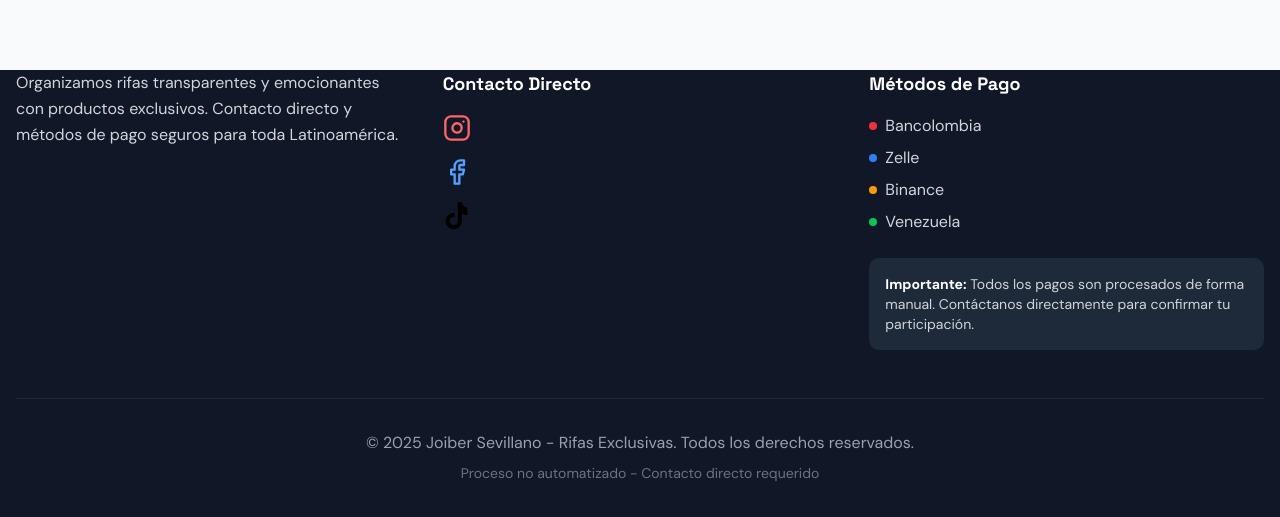
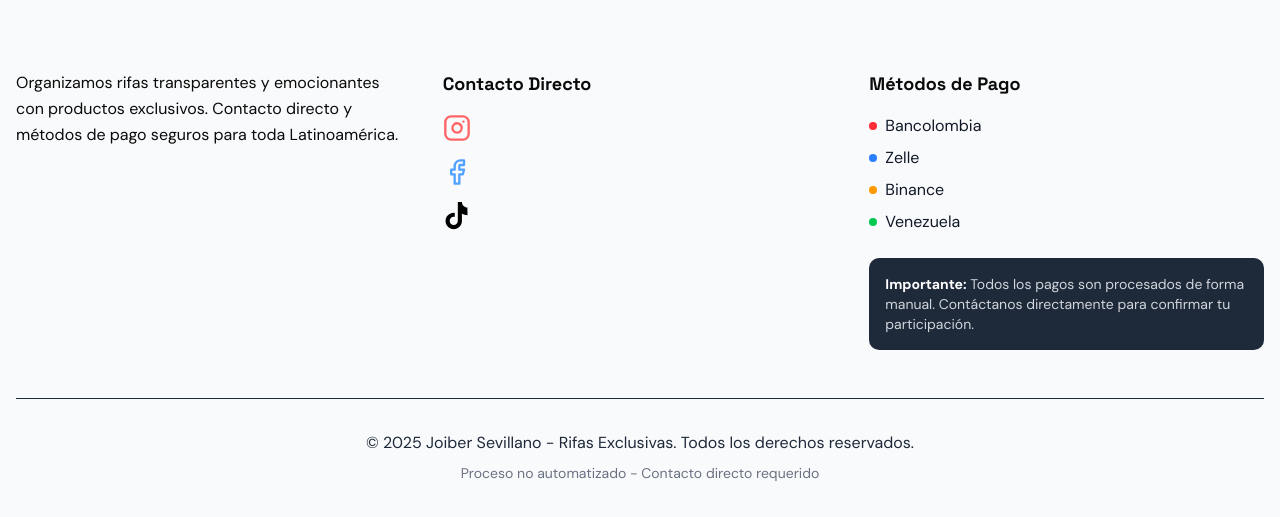
Before and after one commit to perezjose12/joiber_rifas, a Next.js app: page / in a window 1280 px wide. Shown: the part 3835-4352 px from the top of the page. Built offline with nearby package versions, Linux system fonts and the light colour scheme; no server answers.

Commit message:
arreglo description image y colors

```diff
--- a/app/layout.tsx
+++ b/app/layout.tsx
@@ -39,7 +39,7 @@ export const metadata: Metadata = {
     siteName: "Rifas JyM",
     images: [
       {
-        url: "/description.png", // crea una imagen 1200x630 px en /public
+        url: "/description-3.png", // crea una imagen 1200x630 px en /public
         width: 1200,
         height: 630,
         alt: "Rifas JyM - Sorteos y premios",
@@ -52,7 +52,7 @@ export const metadata: Metadata = {
     card: "summary_large_image",
     title: "Rifas JyM - Participa y gana increíbles premios",
     description: "Participa en rifas y sorteos semanales en Rifas JyM y gana premios exclusivos.",
-    images: ["/description.png"],
+    images: ["/description-3.png"],
     site: "@RifasJyM",
     creator: "@RifasJyM",
   },
--- a/components/footer.tsx
+++ b/components/footer.tsx
@@ -3,12 +3,12 @@ import { TikTokIcon } from "@/components/ui/icons/TikTokIcon";
 import Link from "next/link";
 export function Footer() {
   return (
-    <footer id="contacto" className="bg-gray-900 text-white pb-16 ">
+    <footer id="contacto" className="dark:bg-gray-900 dark:text-white-900 pb-16 bg-gray-50">
       <div className="container mx-auto px-4">
         <div className="grid grid-cols-1 md:grid-cols-3 gap-8">
           {/* Logo y descripción */}
           <div className="space-y-4">
-            <p className="text-gray-300 leading-relaxed">
+            <p className="dark:text-gray-300 leading-relaxed">
               Organizamos rifas transparentes y emocionantes con productos exclusivos. Contacto directo y métodos de
               pago seguros para toda Latinoamérica.
             </p>
@@ -19,7 +19,7 @@ export function Footer() {
             <h4 className="font-serif font-bold text-lg mb-4">Contacto Directo</h4>
             <div className="space-y-4">
               <div className="space-x-3">
-                <Link href="https://www.instagram.com/rifas_jm.09/" target="_blank">
+                <Link href="https://www.instagram.com/rifasjm.09/" target="_blank">
                   <Instagram className="h-7 w-7 text-red-400" />
                 </Link>
               </div>
@@ -40,23 +40,23 @@ export function Footer() {
 
           {/* Métodos de pago */}
           <div className="space-y-4">
-            <h4 className="font-serif font-bold text-lg mb-4">Métodos de Pago</h4>
+            <h4 className="font-serif font-bold text-lg mb-4 dark:text-white-900 text-white-900">Métodos de Pago</h4>
             <div className="space-y-2">
               <div className="flex items-center space-x-2">
                 <span className="w-2 h-2 bg-red-500 rounded-full"></span>
-                <span className="text-gray-300">Bancolombia</span>
+                <span className="text-gray-900 dark:text-gray-300">Bancolombia</span>
               </div>
               <div className="flex items-center space-x-2">
                 <span className="w-2 h-2 bg-blue-500 rounded-full"></span>
-                <span className="text-gray-300">Zelle</span>
+                <span className="text-gray-900 dark:text-gray-300">Zelle</span>
               </div>
               <div className="flex items-center space-x-2">
                 <span className="w-2 h-2 bg-amber-500 rounded-full"></span>
-                <span className="text-gray-300">Binance</span>
+                <span className="text-gray-900 dark:text-gray-300">Binance</span>
               </div>
               <div className="flex items-center space-x-2">
                 <span className="w-2 h-2 bg-green-500 rounded-full"></span>
-                <span className="text-gray-300">Venezuela</span>
+                <span className="text-gray-900 dark:text-gray-300">Venezuela</span>
               </div>
             </div>
 
@@ -69,9 +69,9 @@ export function Footer() {
           </div>
         </div>
 
-        <div className="border-t border-gray-800 mt-12 pt-8 text-center">
-          <p className="text-gray-400">© 2025 Joiber Sevillano - Rifas Exclusivas. Todos los derechos reservados.</p>
-          <p className="text-sm text-gray-500 mt-2">Proceso no automatizado - Contacto directo requerido</p>
+        <div className="border-t border-gray-800 mt-12 pt-8 text-center dark:text-gray-600 text-gray-900">
+          <p className="text-gray-800 dark:text-gray-100">© 2025 Joiber Sevillano - Rifas Exclusivas. Todos los derechos reservados.</p>
+          <p className="text-sm text-gray-500 dark:text-gray-400 mt-2">Proceso no automatizado - Contacto directo requerido</p>
         </div>
       </div>
     </footer>
```
Also changed, not shown: public/description-2.png (added), public/description-3.png (added).
